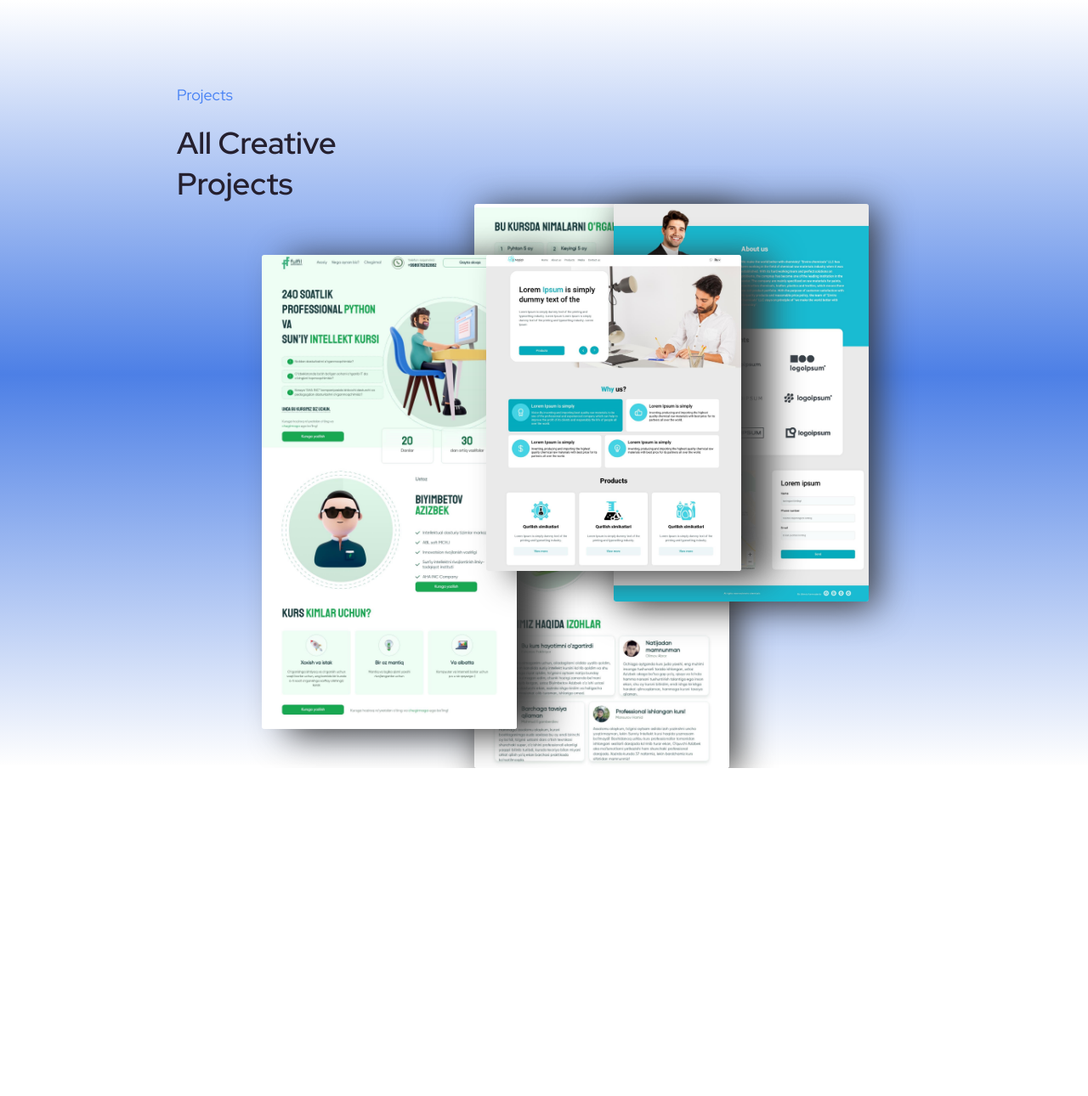
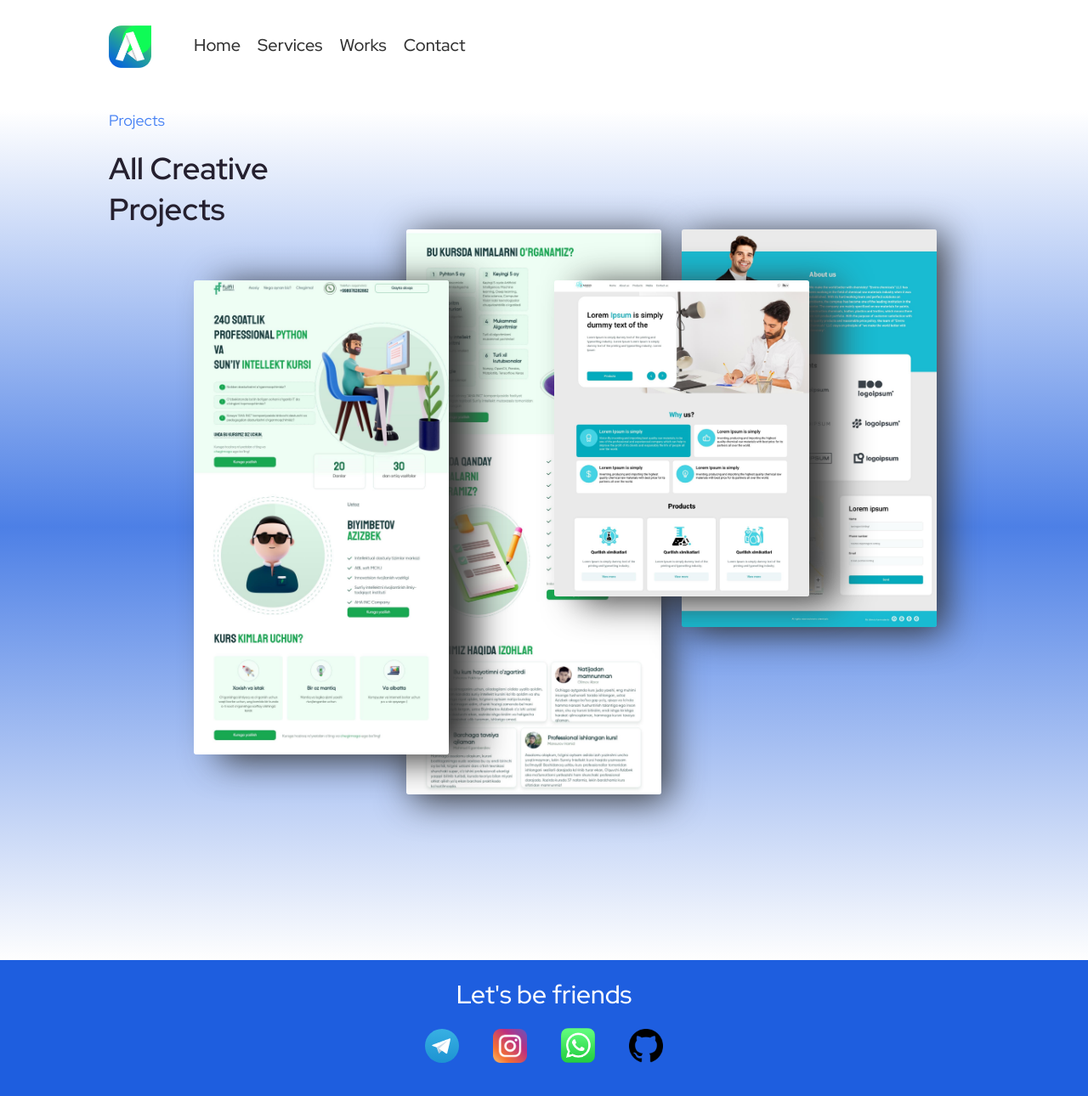
Before and after one commit to Azizbek2002/new-resume, a React (Create React App) app: page /projects in a window 1280 px wide. Shown: the whole page at 85% size. Before the commit the page ends 904 px from the top, so only its background shows below. Built offline with nearby package versions, Linux system fonts and the light colour scheme; the HTML template or start-up script is replaced by a standard one.

Commit message:
Changed navbar and footer  added new components

```diff
--- a/src/App.js
+++ b/src/App.js
@@ -4,15 +4,21 @@ import Services from "./Services";
 import Projects from "./Projects";
 import Contact from "./Contact";
 import { Routes, Route } from "react-router-dom";
+import Navbar from "./Navbar";
+import Footer from "./Footer";
 
 function App() {
   return (
+    <>
+      <Navbar />
       <Routes>
         <Route path="/" element={<Home />} />
         <Route path="/services" element={<Services />} />
         <Route path="/projects" element={<Projects />} />
         <Route path="/contact" element={<Contact />} />
       </Routes>
+      <Footer />
+    </>
   );
 }
 
--- a/src/Contact.jsx
+++ b/src/Contact.jsx
@@ -1,9 +1,6 @@
 import style from "./Contact.module.css";
-import './App.css';
-import telegram from "./assets/images/Telegram_logo.svg"
-import instagram from "./assets/images/instagram.png"
-import whatsapp from "./assets/images/whatsapp.png"
-import github from "./assets/images/github.png"
+import "./App.css";
+
 
 const Contact = () => {
   return (
@@ -22,18 +19,7 @@ const Contact = () => {
           <input type="text" placeholder="Tell me about your project" />
         </form>
         <div className={style.submit_section}>
-        <button className={style.submit}>Get a Quote</button>
-        </div>
-
-        <div className={style.lets_friends}>
-          <h1>Let's be friends</h1>
-          <div className={style.social_medias}>
-          <a href="https://t.me/AZIKO_12_02"  target="_blank"><img src={telegram} alt="" /></a>
-          <a href="https://www.instagram.com/aziko12.02/" target="_blank"><img src={instagram} alt="" /></a>
-          <a href="https://whatsapp.com/dl/"  target="_blank"><img src={whatsapp} alt="" /></a>
-          <a href="https://github.com/Azizbek2002"  target="_blank"><img src={github} alt="" /></a>
-          </div>
-
+          <button className={style.submit}>Get a Quote</button>
         </div>
       </div>
     </div>
--- a/src/Contact.module.css
+++ b/src/Contact.module.css
@@ -72,16 +72,17 @@
   background: #1e5edf;
 }
  .lets_friends{
+  padding: 20px 0;
   text-align: center;
   color: #fff;
-  margin-top: 80px;
+  background-color: #1e5edf;
  }
 
 
  .lets_friends h1{
   font-size: 30px;
   color: #fff;
-  margin: 20px 0;
+  margin-bottom: 20px;
   font-family: "Red Hat Display";
   font-style: normal;
   font-weight: 500;
--- /dev/null
+++ b/src/Footer.jsx
@@ -0,0 +1,23 @@
+import React from 'react'
+import style from "./Contact.module.css";
+import telegram from "./assets/images/Telegram_logo.svg";
+import instagram from "./assets/images/instagram.png";
+import whatsapp from "./assets/images/whatsapp.png";
+import github from "./assets/images/github.png";
+
+const Footer = () => {
+  return (
+    <div className={style.lets_friends}>
+    <h1>Let's be friends</h1>
+    <div className={style.social_medias}>
+    <a href="https://t.me/AZIKO_12_02"  target="_blank"><img src={telegram} alt="" /></a>
+    <a href="https://www.instagram.com/aziko12.02/" target="_blank"><img src={instagram} alt="" /></a>
+    <a href="https://whatsapp.com/dl/"  target="_blank"><img src={whatsapp} alt="" /></a>
+    <a href="https://github.com/Azizbek2002"  target="_blank"><img src={github} alt="" /></a>
+    </div>
+
+  </div>
+  )
+}
+
+export default Footer
--- a/src/Home.jsx
+++ b/src/Home.jsx
@@ -1,43 +1,15 @@
 import styles from "./Home.module.css";
-import logo from "./assets/images/logoNew.png";
-import menu from "./assets/images/menu.svg";
 import person from "./assets/images/newPerson.png";
-import { Link } from "react-router-dom";
 import Services from "./Services";
 import Contact from "./Contact";
-import Projects from "./Projects"
-import './App.css';
-
+import Projects from "./Projects";
+import "./App.css";
 
 const Home = () => {
   return (
     <>
       <div className={styles.header}>
         <div className={styles.container}>
-        <div className={styles.navbar}>
-          <img src={logo} className={styles.logo} alt="logo" />
-          <ul>
-            <li>
-              <Link to="/" >Home</Link>
-            </li>
-            <li>
-            <Link to="/services">Services</Link>
-            </li>
-            <li>
-            <Link to="/projects">Works</Link>
-            </li>
-            <li>
-            <Link to="/contact">Contact</Link>
-            </li>
-          </ul>
-          <div className={styles.menu}>
-            <button className={styles.menuBtn}>
-              {" "}
-              <img src={menu} alt="menu" />
-            </button>
-          </div>
-        </div>
-
           <div className={styles.banner}>
             <div className={styles.left_content}>
               <p>Hello,</p>
@@ -46,14 +18,14 @@ const Home = () => {
               <button className={styles.btn_letst}>Let’s Talk</button>
             </div>
             <div className={styles.right_content}>
-            <img src={person} alt="person"  className={styles.person}/>
+              <img src={person} alt="person" className={styles.person} />
             </div>
           </div>
         </div>
       </div>
-    <Services/>
-    <Projects/>
-    <Contact/>
+      <Services />
+      <Projects />
+      <Contact />
     </>
   );
 };
--- /dev/null
+++ b/src/Navbar.jsx
@@ -0,0 +1,36 @@
+import React from "react";
+import styles from "./Home.module.css";
+import logo from "./assets/images/logoNew.png";
+import menu from "./assets/images/menu.svg";
+import { Link } from "react-router-dom";
+
+const Navbar = () => {
+  return (
+    <div className={styles.container}>
+      <div className={styles.navbar}>
+        <img src={logo} className={styles.logo} alt="logo" />
+        <ul>
+          <li>
+            <Link to="/">Home</Link>
+          </li>
+          <li>
+            <Link to="/services">Services</Link>
+          </li>
+          <li>
+            <Link to="/projects">Works</Link>
+          </li>
+          <li>
+            <Link to="/contact">Contact</Link>
+          </li>
+        </ul>
+        <div className={styles.menu}>
+          <button className={styles.menuBtn}>
+            <img src={menu} alt="menu" />
+          </button>
+        </div>
+      </div>
+    </div>
+  );
+};
+
+export default Navbar;
--- a/src/Projects.module.css
+++ b/src/Projects.module.css
@@ -5,7 +5,7 @@
 }
 .About_section {
   width: 100%;
-  height: 900px;
+  height: 1000px;
   background: rgb(254, 254, 254);
   background: linear-gradient(
     0deg,
@@ -13,7 +13,7 @@
     rgba(30, 94, 223, 0.7904411764705882) 51%,
     rgba(255, 255, 255, 0.8492647058823529) 100%
   );
-  padding: 100px;
+
 }
 .title h5 {
   font-family: "Red Hat Display";
```
Lines whose indentation alone changed are shown as unchanged.
